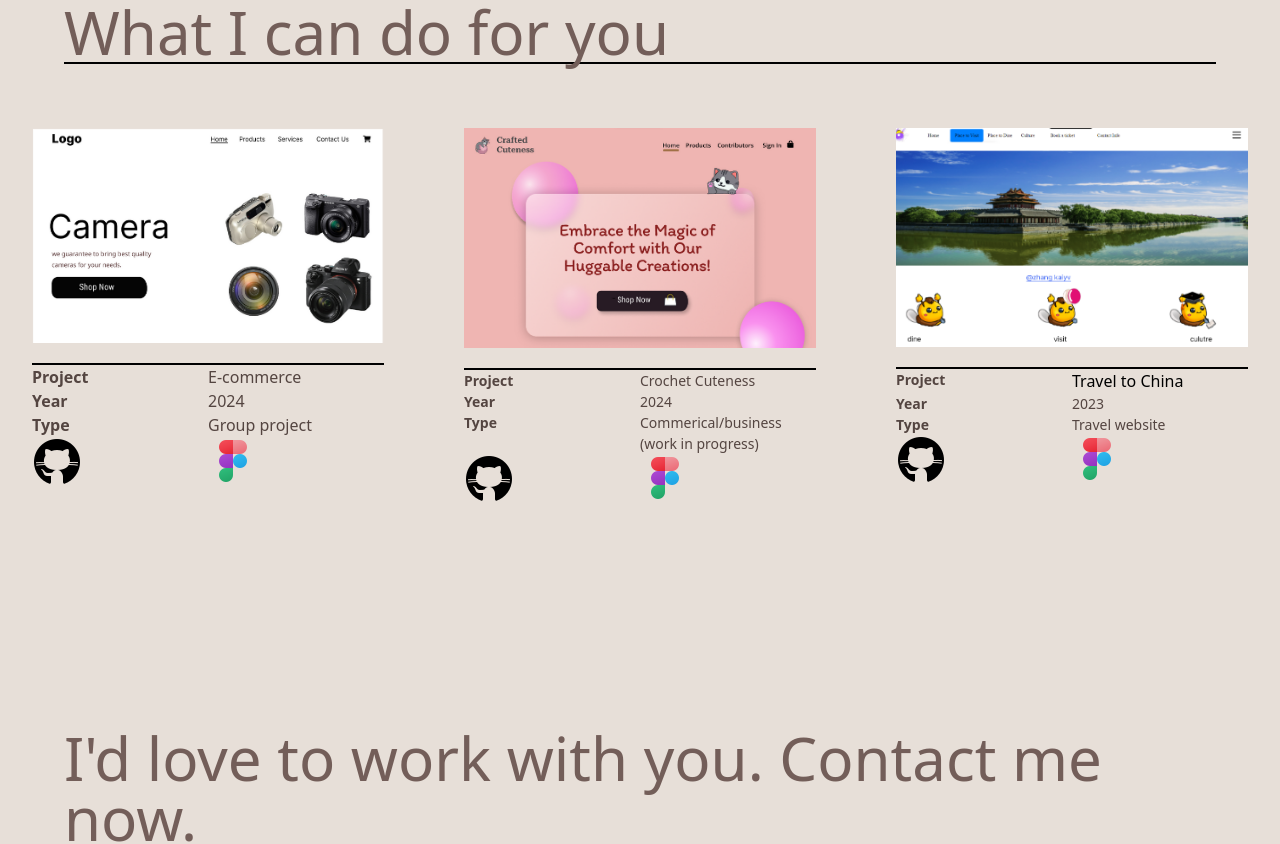
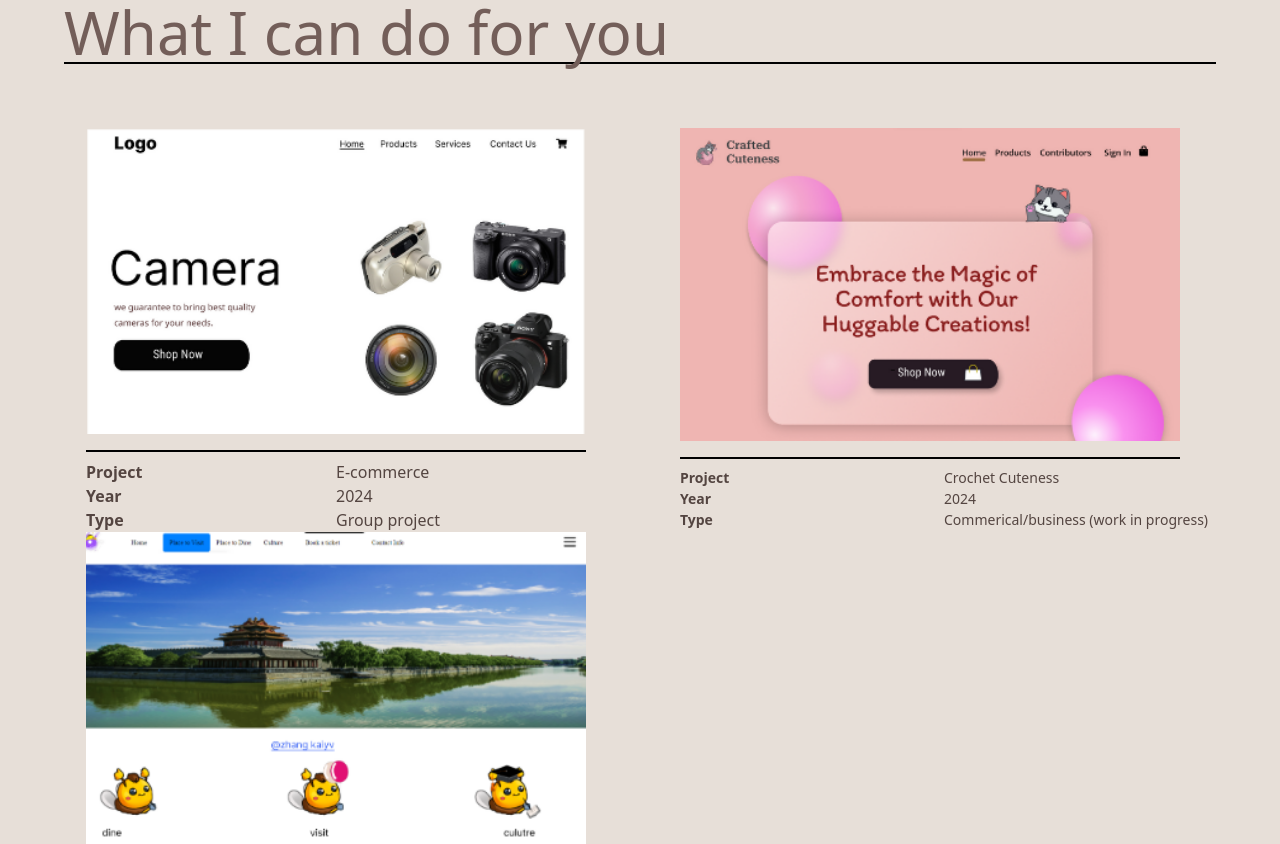
Before and after one commit to Liangzhijun123/portfolio, a React (Vite) app: page / in a window 1280 px wide. Shown: the part 2080-2924 px from the top of the page. Built offline with nearby package versions, Linux system fonts and the light colour scheme.

Commit message:
fix: product section grid (#4)
* fix: Project section grid

* refactor: unused import

* refactor: unused import

```diff
--- a/src/component/ui/what_I_can_do.tsx
+++ b/src/component/ui/what_I_can_do.tsx
@@ -6,13 +6,20 @@ function can_do() {
           <h1 className="font-tt-backwards text-6xl font-medium text-[#735E59]">
             What I can do for you
           </h1>
-          <div className="bg-black h-0.5 w-full"></div>
+          <div className="bg-black h-0.5 "></div>
         </div>
 
-        <div className="grid grid-cols-3  relative mt-16 gap-20 overflow-hidden">
+        <div className="grid 2xl:grid-cols-3 lg:grid-cols-2  relative mt-16  overflow-hidden">
+          <div className="flex flex-col items-center">
             <div>
-            <img src="/pic.png" alt="myimage" height={200} width={500} />
-            <div className="bg-black h-0.5 w-full mt-5"></div>
+              <img
+                className="pb-4 border-b-2 border-black mb-2"
+                src="/pic.png"
+                alt="myimage"
+                height={200}
+                width={500}
+              />
+
               <div className="grid grid-cols-2">
                 <div className="font-tt-commons-pro font-bold text-[#544541]">
                   Project
@@ -31,24 +38,20 @@ function can_do() {
                 <div className="font-tt-commons-pro text-[#544541]">
                   Group project
                 </div>
-              <div>
-                {" "}
-                <a href="https://github.com/Liangzhijun123/ecom">
-                  <img src="/github.png"></img>
-                </a>
-              </div>
-              <div>
-                {" "}
-                <a href="https://www.figma.com/file/r31HvMoSMr2TOsxFFvhZCr/e-commerce-site-for-a-camera-store?type=design&node-id=0%3A1&mode=design&t=q9X17JKuU5KE5YIy-1">
-                  <img src="/figma.png"></img>
-                </a>
               </div>
             </div>
           </div>
 
+          <div className="flex flex-col items-center">
             <div>
-            <img src="/pic1.png" alt="myimage" height={200} width={500} />
-            <div className="bg-black h-0.5 w-full mt-5"></div>
+              <img
+                className="pb-4 border-b-2 border-black mb-2"
+                src="/pic1.png"
+                alt="myimage"
+                height={200}
+                width={500}
+              />
+
               <div className="grid grid-cols-2">
                 <div className="font-tt-commons-pro font-bold text-[#544541] text-[14px]">
                   Project
@@ -68,24 +71,20 @@ function can_do() {
                 <div className="font-tt-commons-pro text-[#544541] text-[14px]">
                   Commerical/business (work in progress)
                 </div>
-              <div>
-                {" "}
-                <a href="#">
-                  <img src="/github.png"></img>
-                </a>
-              </div>
-              <div>
-                {" "}
-                <a href="https://www.figma.com/file/7xJNdNuXfmmeVSLFXG7AFu/shop?type=design&mode=design&t=q9X17JKuU5KE5YIy-1">
-                  <img src="/figma.png"></img>
-                </a>
               </div>
             </div>
           </div>
 
+          <div className="flex items-center flex-col">
             <div>
-            <img src="/pic2.png" alt="myimage" height={200} width={500} />
-            <div className="bg-black h-0.5 w-full mt-5"></div>
+              <img
+                className="pb-4 border-b-2 border-black mb-2"
+                src="/pic2.png"
+                alt="myimage"
+                height={200}
+                width={500}
+              />
+
               <div className="grid grid-cols-2">
                 <div className="font-tt-commons-pro font-bold text-[#544541] text-[14px]">
                   Project
@@ -105,17 +104,6 @@ function can_do() {
                 <div className="font-tt-commons-pro text-[#544541] text-[14px]">
                   Travel website
                 </div>
-              <div>
-                {" "}
-                <a href="#">
-                  <img src="/github.png"></img>
-                </a>
-              </div>
-              <div>
-                {" "}
-                <a href="https://www.figma.com/file/CqYgZKIQIfic8eJEJu2RiE/china-website?type=design&node-id=0%3A1&mode=design&t=Sfcr6CjK8mOxy2fJ-1">
-                  <img src="/figma.png"></img>
-                </a>
               </div>
             </div>
           </div>
```
Lines whose indentation alone changed are shown as unchanged.
